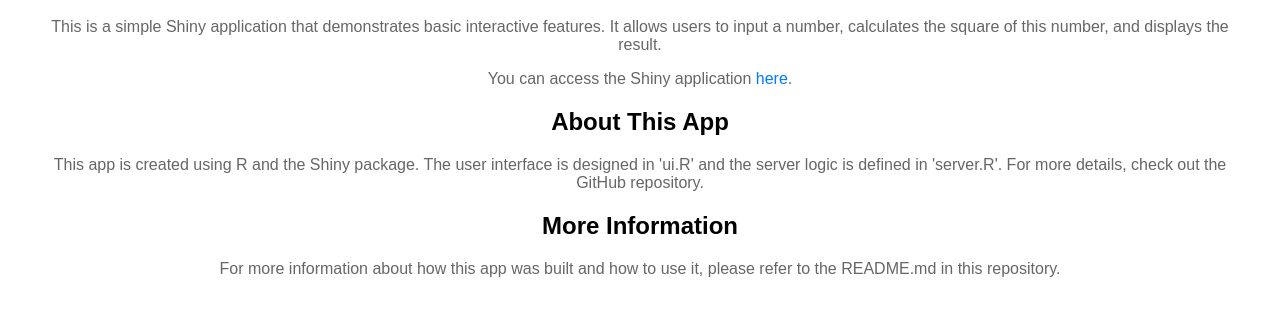
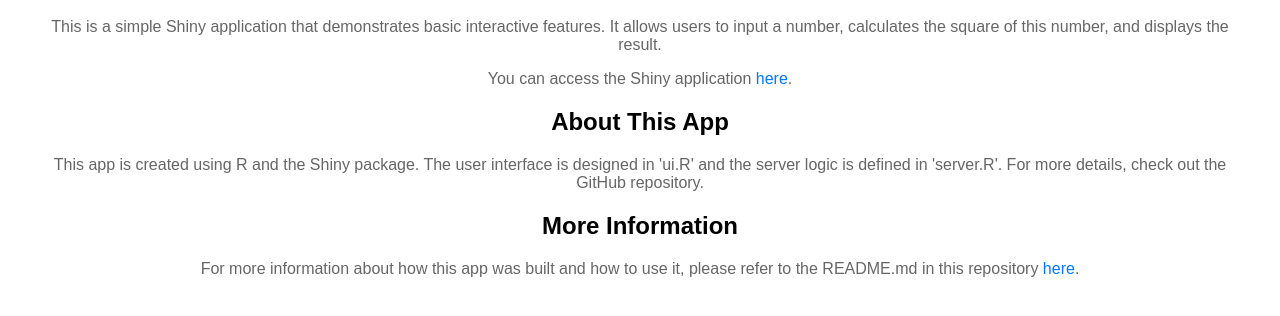
Before and after one commit to mnarc123/shinypresentationsample, a plain HTML site: page index.html in a window 1280 px wide. Shown: the part 80-396 px from the top of the page. Drawn offline with Linux system fonts and the light colour scheme.

Commit message:
Update index.html

```diff
--- a/index.html
+++ b/index.html
@@ -23,7 +23,7 @@
 <p>This app is created using R and the Shiny package. The user interface is designed in 'ui.R' and the server logic is defined in 'server.R'. For more details, check out the GitHub repository.</p>
 
 <h2>More Information</h2>
-<p>For more information about how this app was built and how to use it, please refer to the README.md in this repository.</p>
+<p>For more information about how this app was built and how to use it, please refer to the README.md in this repository <a href="https://github.com/mnarc123/shinypresentationsample">here</a>.</p>
 
 </body>
 </html>
```
